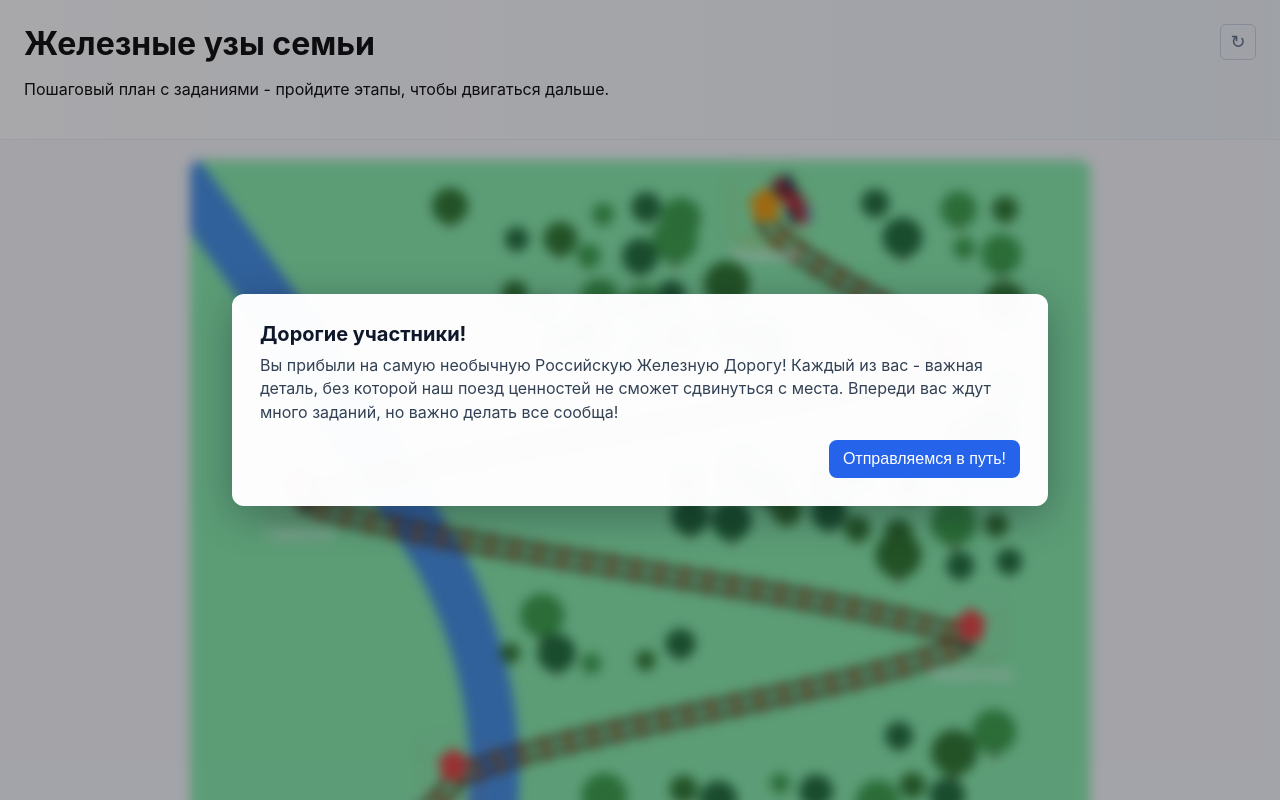
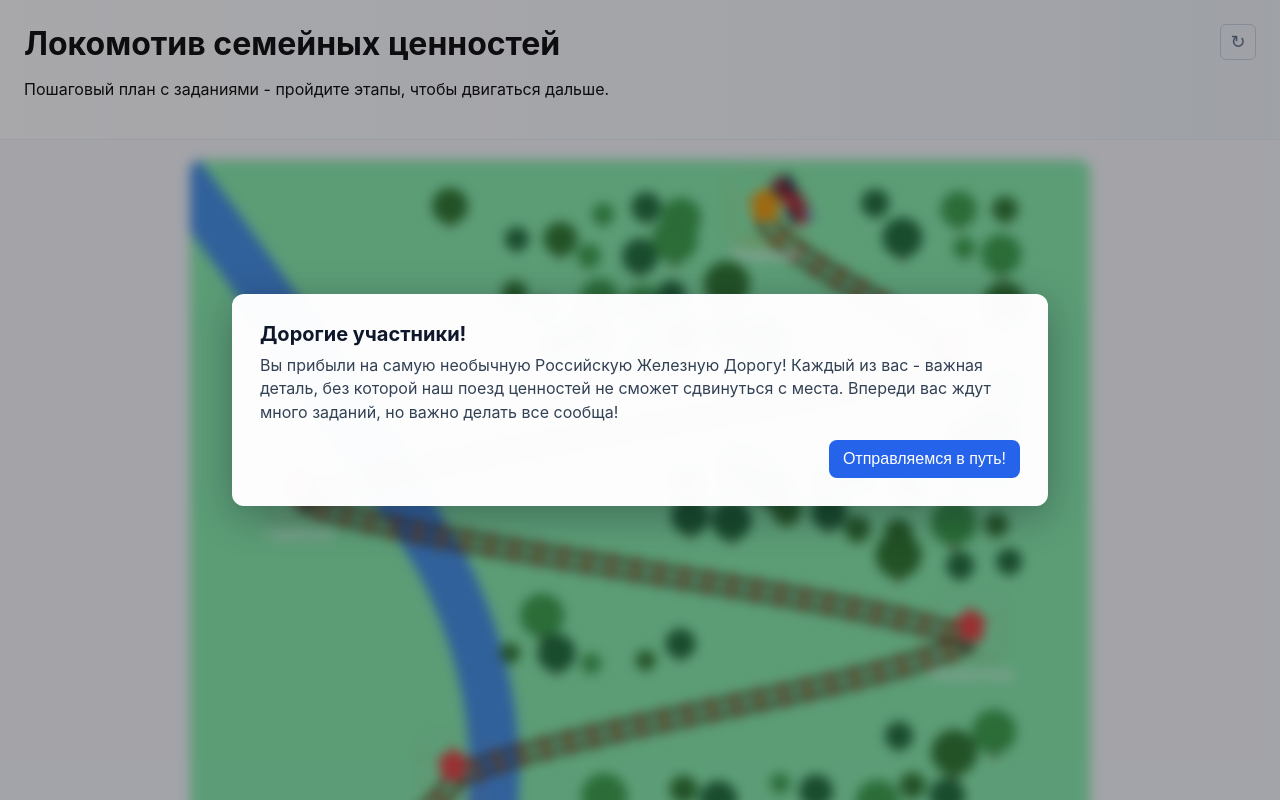
Before and after one commit to ReeKZzz/RZD-Site-preview, a React app in the folder src/: page / in a window 1280 px wide. Shown: the top 800 px of the page. Built offline with nearby package versions, Linux system fonts and the light colour scheme; the HTML template or start-up script is replaced by a standard one.

Commit message:
modified:   src/App.jsx 	modified:   src/data/roadmap.json

```diff
--- a/src/App.jsx
+++ b/src/App.jsx
@@ -76,7 +76,7 @@ export default function App(){
       <header className="app-header">
         <div className="header-top">
           <div>
-            <h1>Железные узы семьи</h1>
+            <h1>Локомотив семейных ценностей</h1>
             <p>Пошаговый план с заданиями - пройдите этапы, чтобы двигаться дальше.</p>
           </div>
           <button className="reset-btn" onClick={handleResetProgress} title="Сбросить прогресс">↻</button>
--- a/src/data/roadmap.json
+++ b/src/data/roadmap.json
@@ -9,7 +9,7 @@
     "id": "station-2",
     "title": "Благодарность",
     "value": "Остановка на станции «Благодарность»! Вам предстоит написать то, что стоит говорить каждый день друг другу, а теперь поделиться и с нами вашими поводами для благодарности. Каждый из участников команды должен написать по 10 необычных пунктов «почему вы благодарны каждому из членов семьи?» Важно, чтобы ни одна благодарность не повторялась! ",
-    "task": "Каждый участник команды должен написать по 10 необычных пунктов «почему вы благодарны каждому из членов семьи». Важно: ни одна благодарность не должна повторяться. Опубликуйте пост во ВКонтакте о проведённой акции с хештегами #РЖД #Благодарностьвсемье #железныеузысемьи и вставьте ссылку на пост в поле отчёта."
+    "task": "Каждый участник команды должен написать по 10 необычных пунктов «почему вы благодарны каждому из членов семьи». Важно: ни одна благодарность не должна повторяться. Опубликуйте пост во ВКонтакте о проведённой акции с хештегами #РЖД #Благодарностьвсемье #ЛокомотивСемейныхЦенностей и вставьте ссылку на пост в поле отчёта."
   },
   {
     "id": "station-3",
@@ -27,7 +27,7 @@
     "id": "station-5",
     "title": "Призвание",
     "value": " Участники, поезд вновь остановился, и кажется, станция называется «Призвание». Подростки, совсем скоро перед вами будет стоять важный выбор будущей профессии, поэтому уже сейчас нужно заниматься её поиском! Ваша задача внимательно изучить сферу работников ОАО «РЖД». Необходимо самостоятельно снять, смонтировать 2 видеоролика и разместить на личной странице участника в социальной сети ВКонтакте, на темы: Горжусь профессией мамы/папы. (Родители выполняют роль сценариста и актера, рассказывая при этом о своей работе. В видео должна четко раскрываться выбранная профессия, ролик должен стать мотивационным, например: «я горжусь своей профессией, потому что….» .)  Освещаю непопулярные профессии. (Нужно снять видео-ролик, в котором необходимо раскрыть ответ на следующие вопросы: Каким профессиям не хватает рабочей силы? Чем они интересны?  Почему за ними- будущее?) На основе всех заданий дети занимаются монтажом и съемкой, показывая родителям, как это делается! ",
-    "task": "Лучшие видео попадут в общий фильм о работе в РЖД! Хронометраж каждого видео должен быть до 3 минут, в формате mp4, горизонтальным кадром. Далее прикрепите ссылку на пост с хештегами #РЖД #Найдисвоепризвание #ЖелезныеУзыСемьи"
+    "task": "Лучшие видео попадут в общий фильм о работе в РЖД! Хронометраж каждого видео должен быть до 3 минут, в формате mp4, горизонтальным кадром. Далее прикрепите ссылку на пост с хештегами #РЖД #Найдисвоепризвание #ЛокомотивСемейныхЦенностей"
   },
   {
     "id": "station-6",
```
